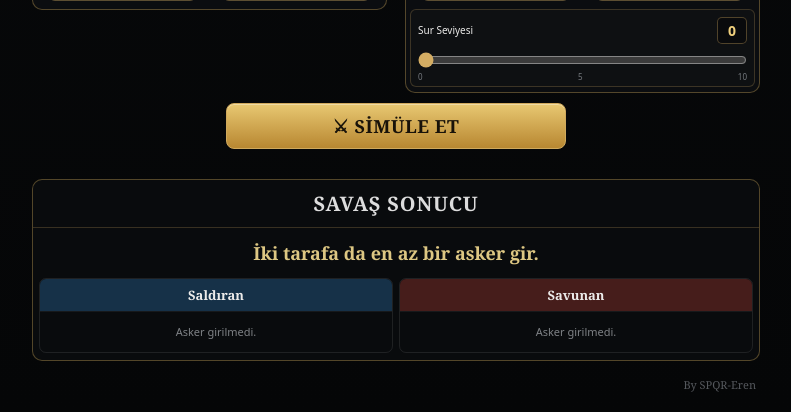
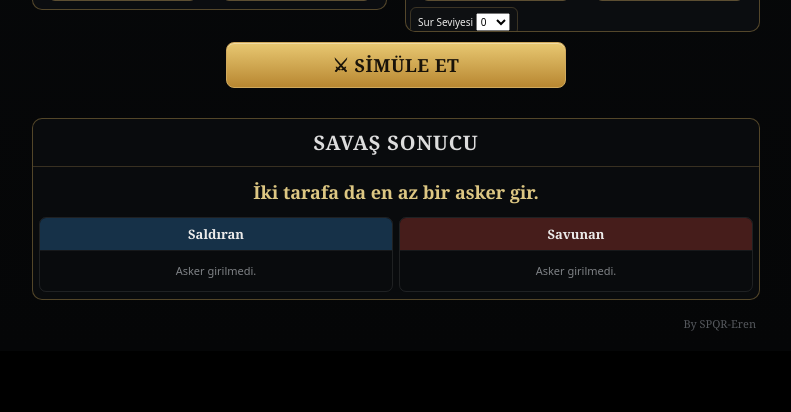
Before and after one commit to erenkaynak1/Cin, a plain HTML site: page simulator.html in a window 1280 px wide. Shown: the part 1556-1968 px from the top of the page, without its empty margins (244-1035 px from the left). After the commit the page ends 1907 px from the top, so only its background shows below. Drawn offline with Linux system fonts and the light colour scheme.

Commit message:
feat: use native wall level picker

```diff
--- a/simulator.html
+++ b/simulator.html
@@ -5,7 +5,7 @@
   <meta name="viewport" content="width=device-width,initial-scale=1,viewport-fit=cover">
   <meta name="theme-color" content="#07090b">
   <title>Savaş Simülatörü · HERKES CİN GİBİ</title>
-  <link rel="stylesheet" href="styles.css?v=20261002-proportion1">
+  <link rel="stylesheet" href="styles.css?v=20261002-wallpicker1">
 </head>
 <body class="sim-body">
   <main class="sim-shell">
@@ -41,14 +41,22 @@
           </select>
         </div>
         <div class="unit-grid" id="defenderUnits"></div>
-        <div class="wall-control">
-          <div class="wall-control-head">
-            <span>Sur Seviyesi</span>
-            <output id="wallValue" for="wallLevel">0</output>
-          </div>
-          <input id="wallLevel" type="range" min="0" max="10" step="1" value="0" aria-label="Sur Seviyesi">
-          <div class="wall-scale" aria-hidden="true"><span>0</span><span>5</span><span>10</span></div>
-        </div>
+        <label class="wall-control" for="wallLevel">
+          <span>Sur Seviyesi</span>
+          <select id="wallLevel" aria-label="Sur Seviyesi">
+            <option value="0">0</option>
+            <option value="1">1</option>
+            <option value="2">2</option>
+            <option value="3">3</option>
+            <option value="4">4</option>
+            <option value="5">5</option>
+            <option value="6">6</option>
+            <option value="7">7</option>
+            <option value="8">8</option>
+            <option value="9">9</option>
+            <option value="10">10</option>
+          </select>
+        </label>
       </section>
     </section>
 
@@ -74,6 +82,6 @@
 
     <footer>By SPQR-Eren</footer>
   </main>
-  <script src="app-v2.js?v=20261002-proportion1"></script>
+  <script src="app-v2.js?v=20261002-wallpicker1"></script>
 </body>
 </html>
```
